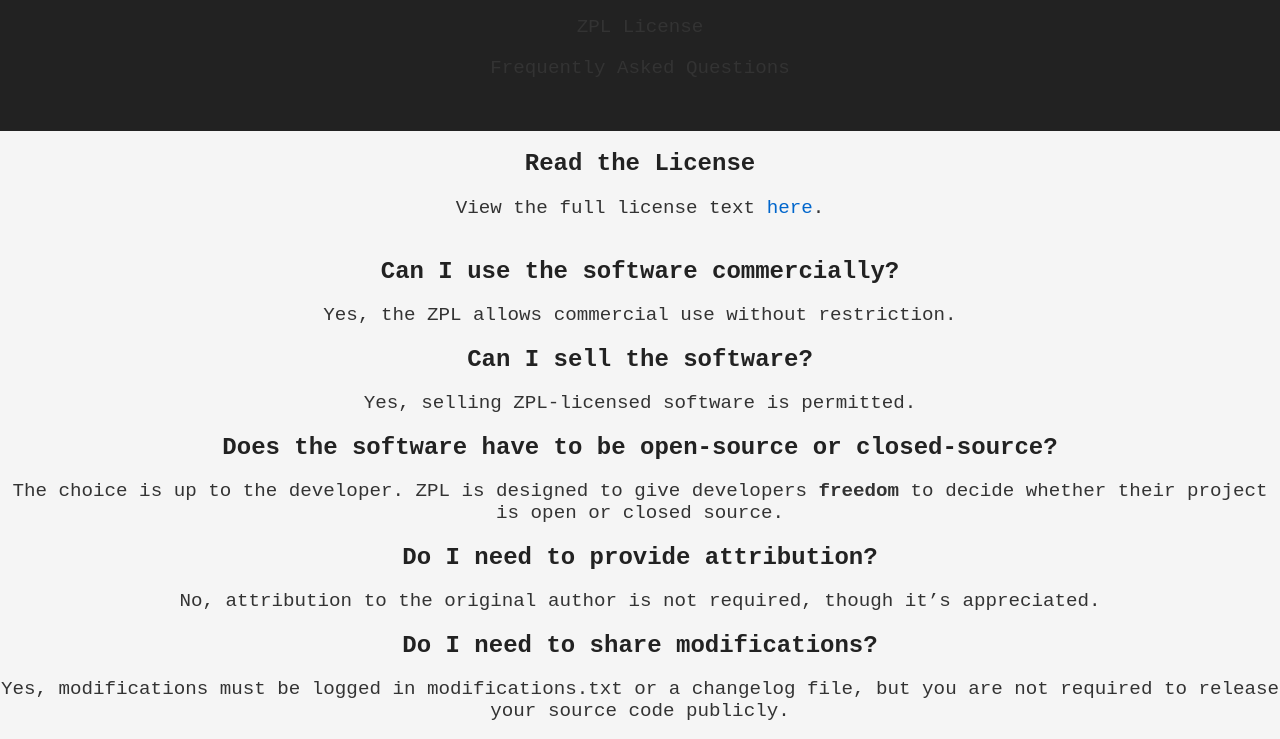
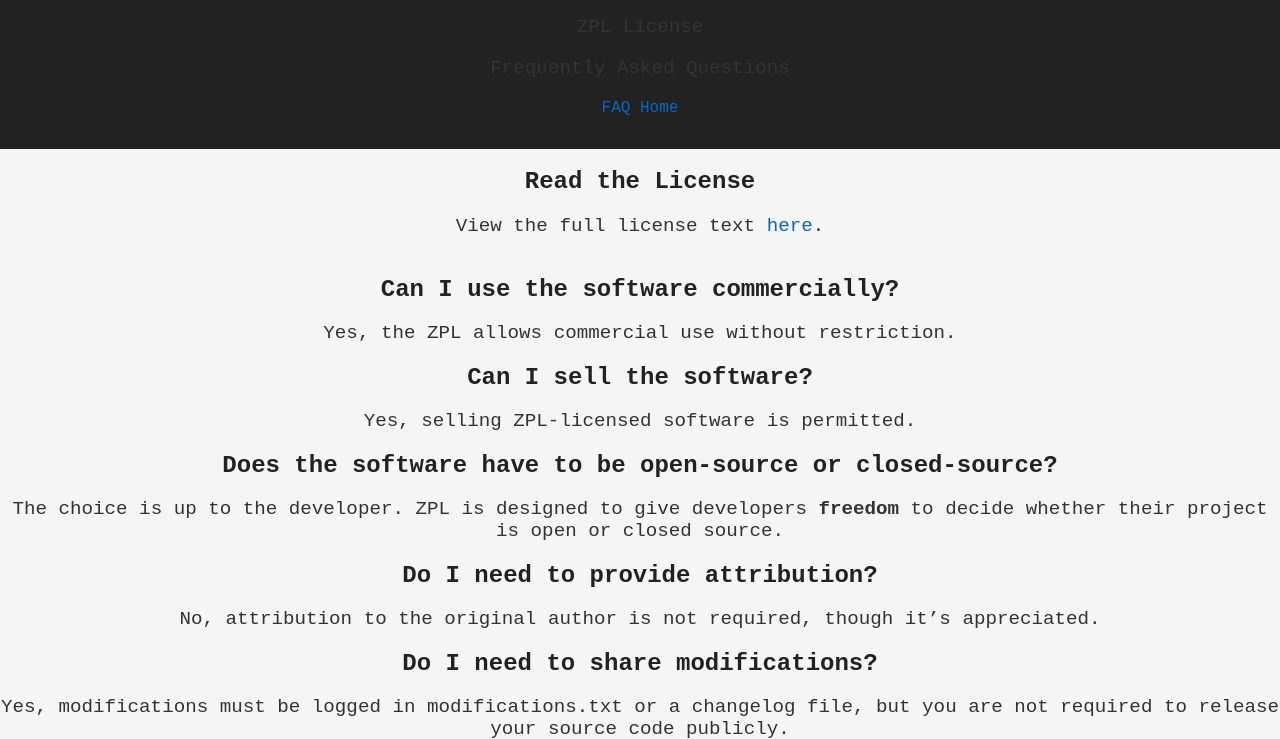
Before and after one commit to zpl-license/zpl-license.github.io, a plain HTML site: page faq.html in a window 1280 px wide. Shown: the part 72-811 px from the top of the page. Drawn offline with Linux system fonts and the light colour scheme.

Commit message:
Update faq.html

```diff
--- a/faq.html
+++ b/faq.html
@@ -11,6 +11,8 @@
         <h1>FAQ</h1>
 <p>ZPL License</p>
         <p>Frequently Asked Questions</p>
+                <a href="faq.html">FAQ</a>
+        <a href="index.html">Home</a>
     </header>
  <section>
       <h2>Read the License</h2>
```
